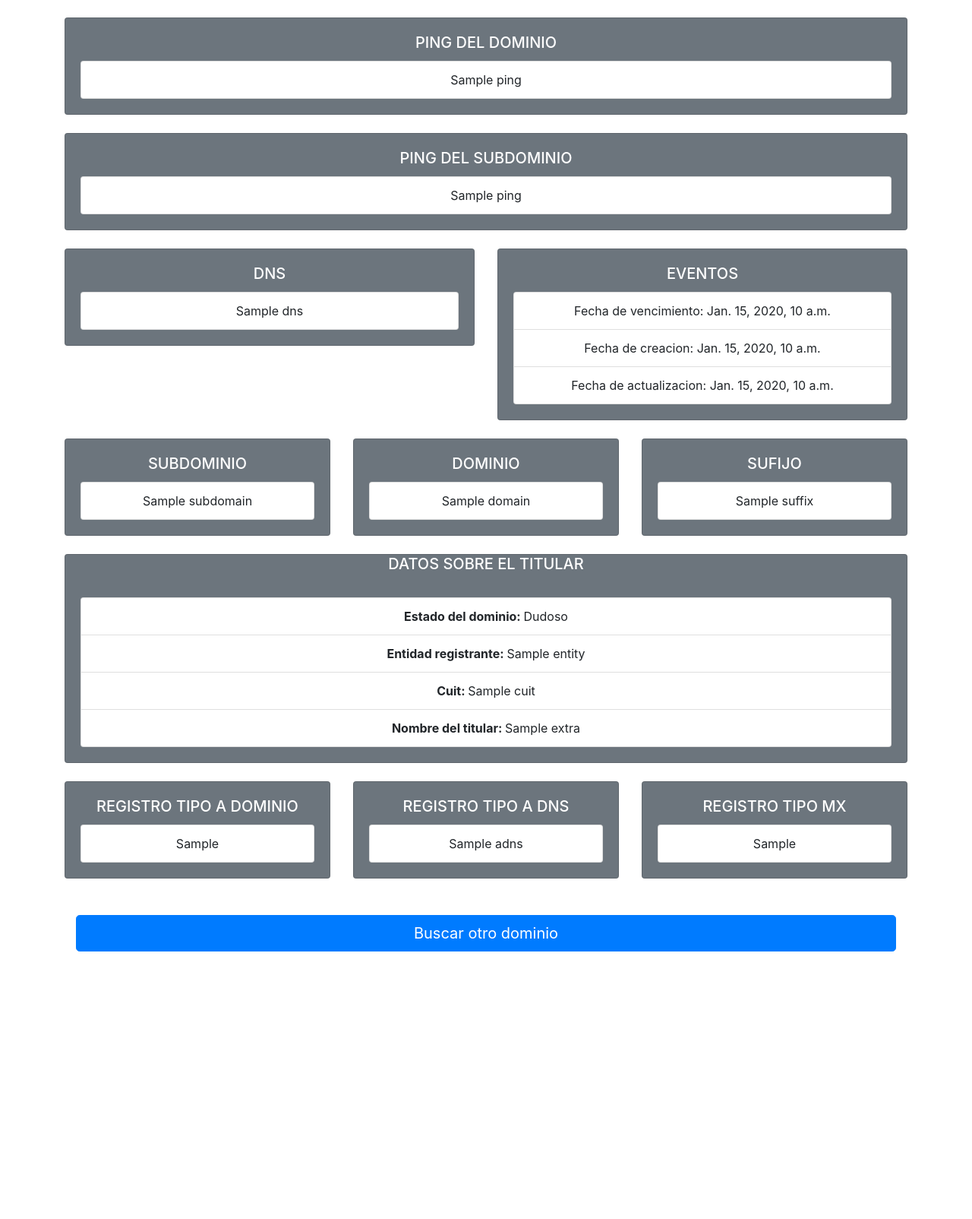
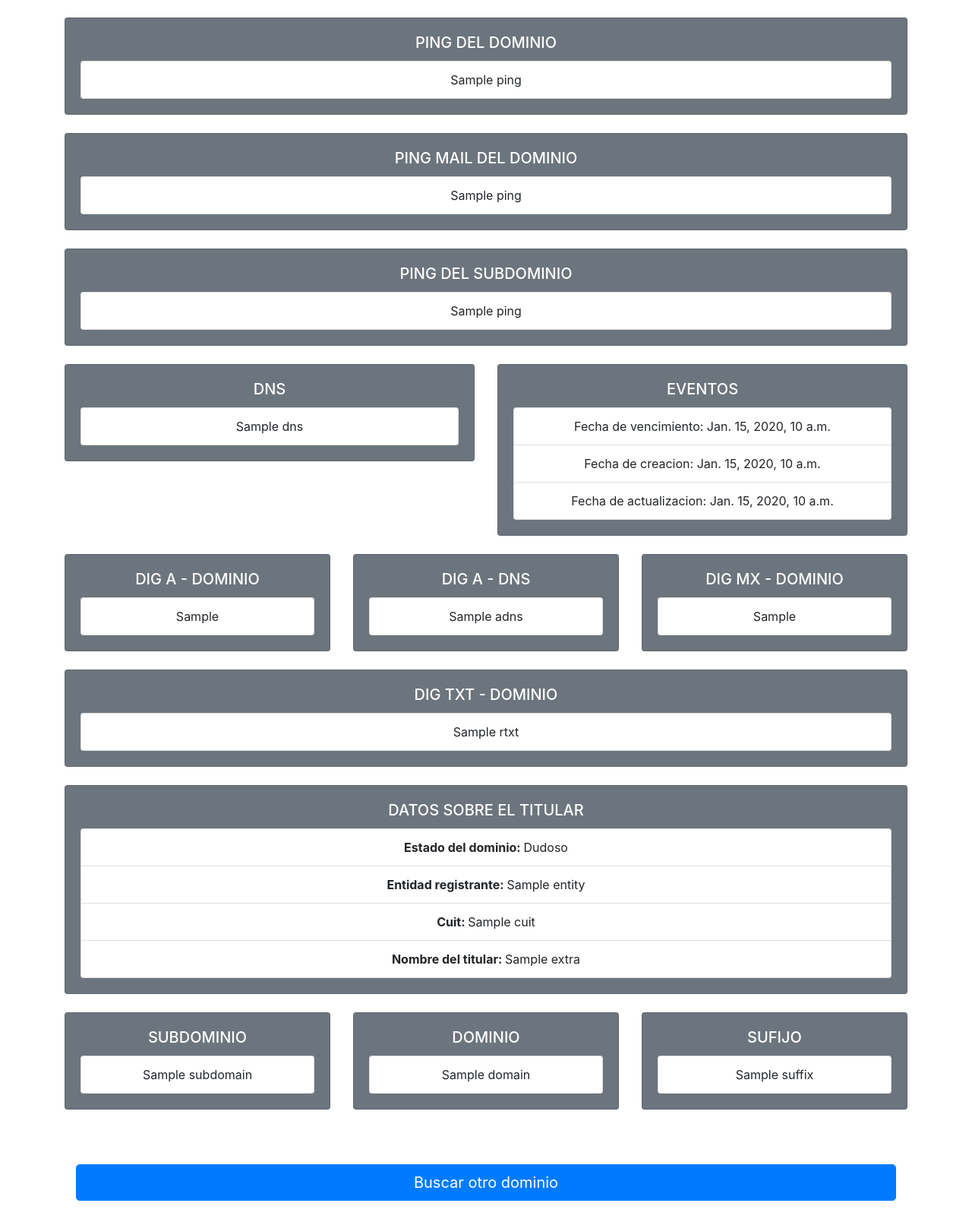
Before and after one commit to alexeipopov95/utility-console, a Django app: template helper/tools/templates/console_result.html in a window 1280 px wide. Shown: the part 324-1928 px from the top of the page at 76% size. Before the commit the page ends 1576 px from the top, so only its background shows below. Run offline with Django 3.2, Linux system fonts and the light colour scheme; the template is opened without the code that fills it: most values are stand-ins (such as "Sample title", 1, 10 or a date in 2020).

Commit message:
reorganized the cols in the console_result.html removed a tag in the console.html, upgraded the discoverer.py now it can find the TXT records and the FormView can handle links with http and https

```diff
--- a/helper/tools/templates/console.html
+++ b/helper/tools/templates/console.html
@@ -11,7 +11,6 @@ Herramientas
         <div class="form-group">
           <label for="exampleInputEmail1">Dominio</label>
           <input type="text" class="form-control" id="domain" name="domain">
-          <small id="domainHelp" class="form-text text-muted">Ingrese el dominio, sin "http://" | "https://" | "www"</small>
         </div>
         <button type="submit" class="btn btn-primary btn-lg btn-block">Buscar</button>
       </form>
--- a/helper/tools/templates/console_result.html
+++ b/helper/tools/templates/console_result.html
@@ -35,9 +35,11 @@ Resultado
 
 {% block content %}
 <div class="container">
+
     <div class="grid">
+
+        <!--PING DOMINIO-->
         <div class="row">
-            <!--PING DOMINIO-->
             <div class="col">
                 <div class="card bg-secondary text-center">
                     <div class="card-body">
@@ -51,10 +53,32 @@ Resultado
                 </div>
             </div>
         </div>
+
         <br>
+
+        {% if domainInfo.ping_mail %}
+        <!--PING MAIL DOMINIO-->
+        <div class="row">
+            <div class="col">
+                <div class="card bg-secondary text-center">
+                    <div class="card-body">
+                      <h5 class="card-title" style="color: white;">PING MAIL DEL DOMINIO</h5>
+                      <ul class="list-group">
+                        {% for ping in domainInfo.ping_mail %}
+                        <li class="list-group-item">{{ping}}</li>
+                        {% endfor %}
+                      </ul>
+                    </div>
+                </div>
+            </div>
+        </div>
+
+        <br>
+        {% endif %}
+
         {% if domainInfo.subdomain_ping %}
+        <!--PING SUBDOMINIO-->
         <div class="row">
-            <!--PING SUBDOMINIO-->
             <div class="col">
                 <div class="card bg-secondary text-center">
                     <div class="card-body">
@@ -68,8 +92,10 @@ Resultado
                 </div>
             </div>
         </div>
+
         <br>
         {% endif %}
+
         <div class="row">
             <!--DNS-->
             <div class="col">
@@ -97,6 +123,89 @@ Resultado
                       </ul>
                     </div>
                 </div>
+            </div>
+        </div>
+
+        <br>
+
+        <!--REGISTROS-->
+        <div class="row">
+            <!--REGISTROS A-->
+            <div class="col">
+                <div class="card bg-secondary text-center">
+                    <div class="card-body">
+                        <h5 class="card-title" style="color: white;">DIG A - DOMINIO</h5>
+                        <ul class="list-group">
+                        {% for A in domainInfo.nslookup.A %}
+                        <li class="list-group-item">{{A}}</li>
+                        {% endfor %}
+                        </ul>
+                    </div>
+                </div>
+            </div>
+            <!--REGISTROS A DNS-->
+            <div class="col">
+                <div class="card bg-secondary text-center">
+                    <div class="card-body">
+                        <h5 class="card-title" style="color: white;">DIG A - DNS</h5>
+                        <ul class="list-group">
+                        {% for ADNS in domainInfo.nslookup.A_DNS %}
+                        <li class="list-group-item">{{ADNS}}</li>
+                        {% endfor %}
+                        </ul>
+                    </div>
+                </div>
+            </div>
+            <!--REGISTROS MX-->
+            <div class="col">
+                <div class="card bg-secondary text-center">
+                    <div class="card-body">
+                        <h5 class="card-title" style="color: white;">DIG MX - DOMINIO</h5>
+                        <ul class="list-group">
+                        {% for MX in domainInfo.nslookup.MX %}
+                        <li class="list-group-item">{{MX}}</li>
+                        {% endfor %}
+                        </ul>
+                    </div>
+                </div>
+            </div>
+        </div>
+        <br>
+        <div class="row">
+            <div class="col">
+                <div class="card bg-secondary text-center">
+                    <div class="card-body">
+                        <h5 class="card-title" style="color: white;">DIG TXT - DOMINIO</h5>
+                        <ul class="list-group">
+                        {% for RTXT in domainInfo.nslookup.TXT %}
+                        <li class="list-group-item">{{RTXT}}</li>
+                        {% endfor %}
+                        </ul>
+                    </div>
+                </div>
+            </div>
+        </div>
+
+        <br>
+
+        <div class="row">
+            <!--DATOS DEL TITULAR-->
+            <div class="col">
+                <div class="card bg-secondary text-center">
+                    <div class="card-body">
+                        <h5 class="card-title" style="color: white;">DATOS SOBRE EL TITULAR</h5>
+                        <ul class="list-group">
+                        {% if domainInfo.status %}
+                        <li class="list-group-item" style="color: green;"> <strong>Estado del dominio: </strong>Activo</li>
+                        {% else%}
+                        <li class="list-group-item"> <strong>Estado del dominio: </strong>Dudoso</li>
+                        {% endif%}
+                            <li class="list-group-item"> <strong>Entidad registrante: </strong>{{domainInfo.extra_data.entity}}</li>
+                            <li class="list-group-item"> <strong>Cuit: </strong>{{domainInfo.extra_data.cuit}}</li>
+                            <li class="list-group-item"> <strong>Nombre del titular: </strong>{{domainInfo.extra_data.name}}</li>
+                        </ul>
+                    </div>
+                  </div>
             </div>
         </div>
 
@@ -152,73 +261,10 @@ Resultado
                 </div>
             </div>
         </div>
-        <br>
-        <div class="row">
-
-            <!--DATOS DEL TITULAR-->
-            <div class="col">
-                <div class="card bg-secondary text-center">
-                    <h5 class="card-title" style="color: white;">DATOS SOBRE EL TITULAR</h5>
-                    <div class="card-body">
-                        <ul class="list-group">
-                        {% if domainInfo.status %}
-                        <li class="list-group-item" style="color: green;"> <strong>Estado del dominio: </strong>Activo</li>
-                        {% else%}
-                        <li class="list-group-item"> <strong>Estado del dominio: </strong>Dudoso</li>
-                        {% endif%}
-                            <li class="list-group-item"> <strong>Entidad registrante: </strong>{{domainInfo.extra_data.entity}}</li>
-                            <li class="list-group-item"> <strong>Cuit: </strong>{{domainInfo.extra_data.cuit}}</li>
-                            <li class="list-group-item"> <strong>Nombre del titular: </strong>{{domainInfo.extra_data.name}}</li>
-                        </ul>
-                    </div>
-                  </div>
-            </div>
-        </div>
 
         <br>
 
-        <!--REGISTROS-->
-        <div class="row">
-            <!--REGISTROS A-->
-            <div class="col">
-                <div class="card bg-secondary text-center">
-                    <div class="card-body">
-                        <h5 class="card-title" style="color: white;">REGISTRO TIPO A DOMINIO</h5>
-                        <ul class="list-group">
-                        {% for A in domainInfo.nslookup.A %}
-                        <li class="list-group-item">{{A}}</li>
-                        {% endfor %}
-                        </ul>
-                    </div>
-                </div>
-            </div>
-            <!--REGISTROS A DNS-->
-            <div class="col">
-                <div class="card bg-secondary text-center">
-                    <div class="card-body">
-                        <h5 class="card-title" style="color: white;">REGISTRO TIPO A DNS</h5>
-                        <ul class="list-group">
-                        {% for ADNS in domainInfo.nslookup.A_DNS %}
-                        <li class="list-group-item">{{ADNS}}</li>
-                        {% endfor %}
-                        </ul>
-                    </div>
-                </div>
-            </div>
-            <!--REGISTROS MX-->
-            <div class="col">
-                <div class="card bg-secondary text-center">
-                    <div class="card-body">
-                        <h5 class="card-title" style="color: white;">REGISTRO TIPO MX</h5>
-                        <ul class="list-group">
-                        {% for MX in domainInfo.nslookup.MX %}
-                        <li class="list-group-item">{{MX}}</li>
-                        {% endfor %}
-                        </ul>
-                    </div>
-                </div>
-            </div>
-        </div>
+
 
     </div>
     <div class="container">
--- a/helper/tools/views/result_TemplateView.py
+++ b/helper/tools/views/result_TemplateView.py
@@ -19,5 +19,4 @@ class ResultTemplateView(TemplateView):
     def get(self, request, *args, **kwargs):
         context = self.get_context_data(**kwargs)
         context['domainInfo'] = domain_data = self.domainDiscover.discover(context['domain'])
-        print(context['domainInfo'])
         return self.render_to_response(context)
```
Also changed, not shown: helper/tools/utils/discoverer.py (+34 -18 lines), helper/tools/views/tools_FormView.py (+23 -5 lines).
